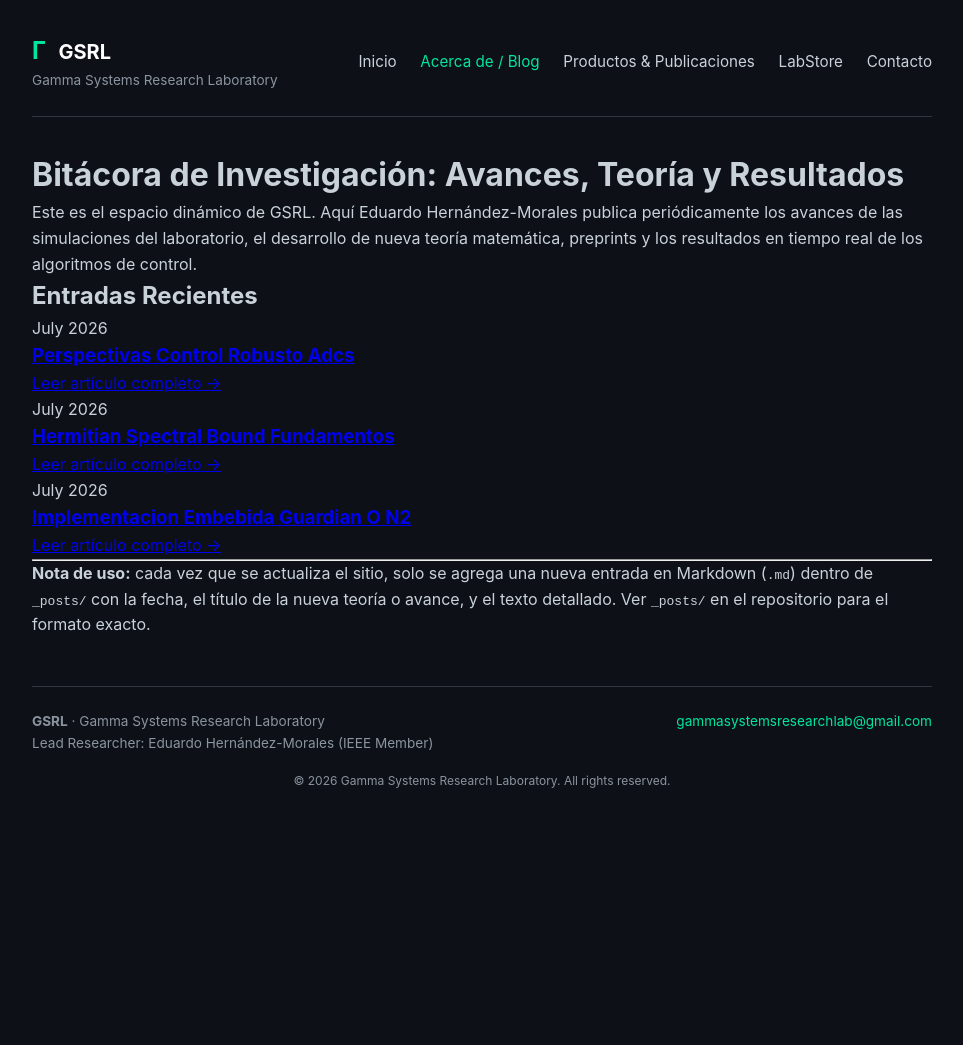
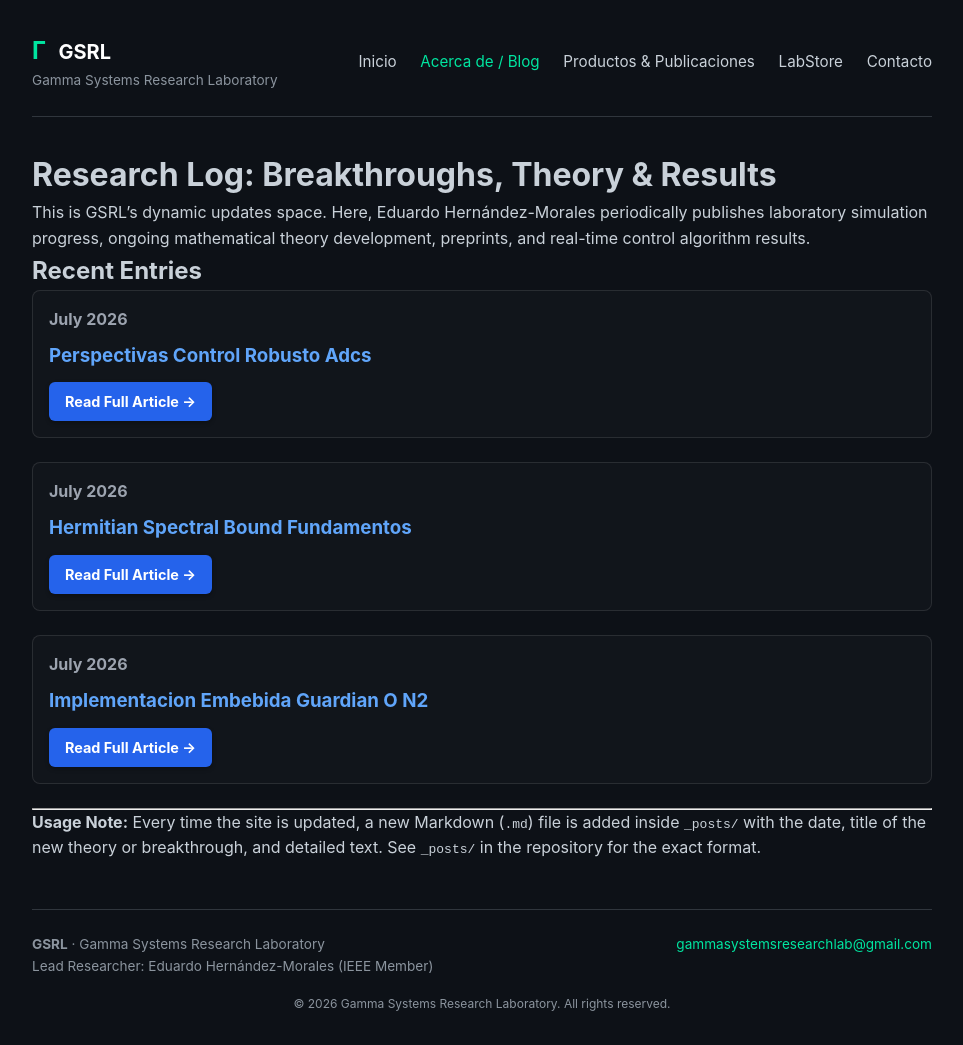
Before and after one commit to eduardohernandezmoralesa01-winsa/eduardohernandezmoralesa01-winsa, a Jekyll site: the page built from about.md, in a window 1280 px wide. Shown: the whole page, without its empty margins (158-1121 px from the left). Built offline with Jekyll 4.4.1, drawn with Linux system fonts in a browser that asks for light colours; before the commit the page ends 900 px from its top, so only the background shows below that.

Commit message:
Actualizar about.md

```diff
--- a/about.md
+++ b/about.md
@@ -4,21 +4,25 @@ title: Acerca de / Bitácora de Investigación
 permalink: /about/
 ---
 
-# Bitácora de Investigación: Avances, Teoría y Resultados
+# Research Log: Breakthroughs, Theory & Results
 
-Este es el espacio dinámico de GSRL. Aquí Eduardo Hernández-Morales publica periódicamente los avances de las simulaciones del laboratorio, el desarrollo de nueva teoría matemática, preprints y los resultados en tiempo real de los algoritmos de control.
+This is GSRL's dynamic updates space. Here, Eduardo Hernández-Morales periodically publishes laboratory simulation progress, ongoing mathematical theory development, preprints, and real-time control algorithm results.
 
-## Entradas Recientes
+## Recent Entries
 
 {% for post in site.posts %}
-<div class="post-entry">
-  <div class="post-entry-date">{{ post.date | date: "%B %Y" }}</div>
-  <h3><a href="{{ post.url | relative_url }}">{{ post.title }}</a></h3>
+<div class="post-entry" style="margin-bottom: 24px; padding: 16px; border: 1px solid rgba(255,255,255,0.1); border-radius: 8px; background-color: rgba(255,255,255,0.02);">
+  <div class="post-entry-date" style="font-weight: bold; color: #9ca3af; margin-bottom: 8px;">{{ post.date | date: "%B %Y" }}</div>
+  <h3 style="margin-top: 0;"><a href="{{ post.url | relative_url }}" style="color: #60a5fa; text-decoration: none;">{{ post.title }}</a></h3>
   <p>{{ post.excerpt | strip_html | truncatewords: 40 }}</p>
-  <a href="{{ post.url | relative_url }}">Leer artículo completo &rarr;</a>
+  <p style="margin-top: 12px;">
+    <a href="{{ post.url | relative_url }}" class="buy-btn" style="color: #ffffff !important; background-color: #2563eb; padding: 8px 16px; border-radius: 6px; text-decoration: none; display: inline-block; font-weight: bold; font-size: 0.9em; box-shadow: 0 2px 4px rgba(0,0,0,0.3);">
+      Read Full Article &rarr;
+    </a>
+  </p>
 </div>
 {% endfor %}
 
 ---
 
-> **Nota de uso:** cada vez que se actualiza el sitio, solo se agrega una nueva entrada en Markdown (`.md`) dentro de `_posts/` con la fecha, el título de la nueva teoría o avance, y el texto detallado. Ver `_posts/` en el repositorio para el formato exacto.
+> **Usage Note:** Every time the site is updated, a new Markdown (`.md`) file is added inside `_posts/` with the date, title of the new theory or breakthrough, and detailed text. See `_posts/` in the repository for the exact format.
```
